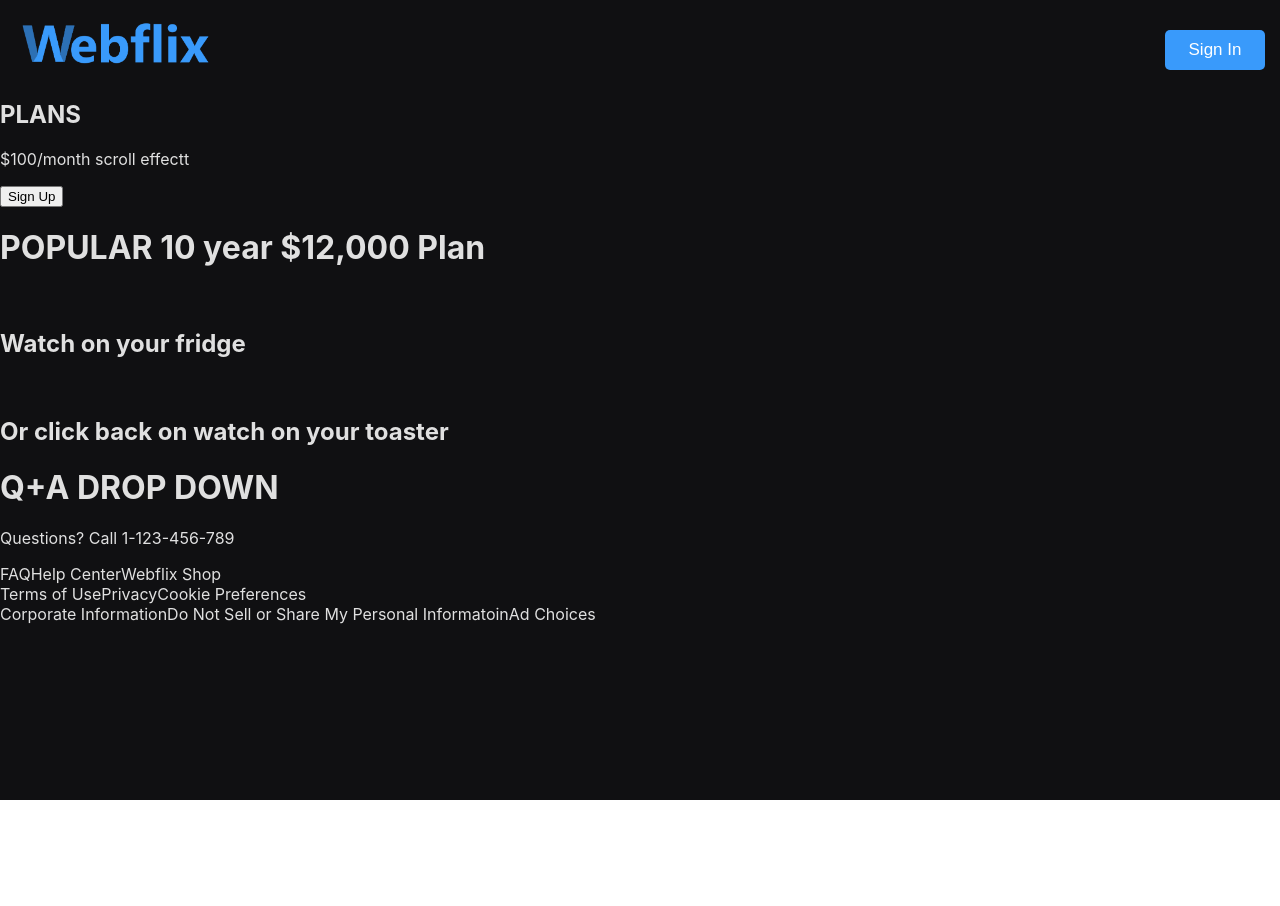
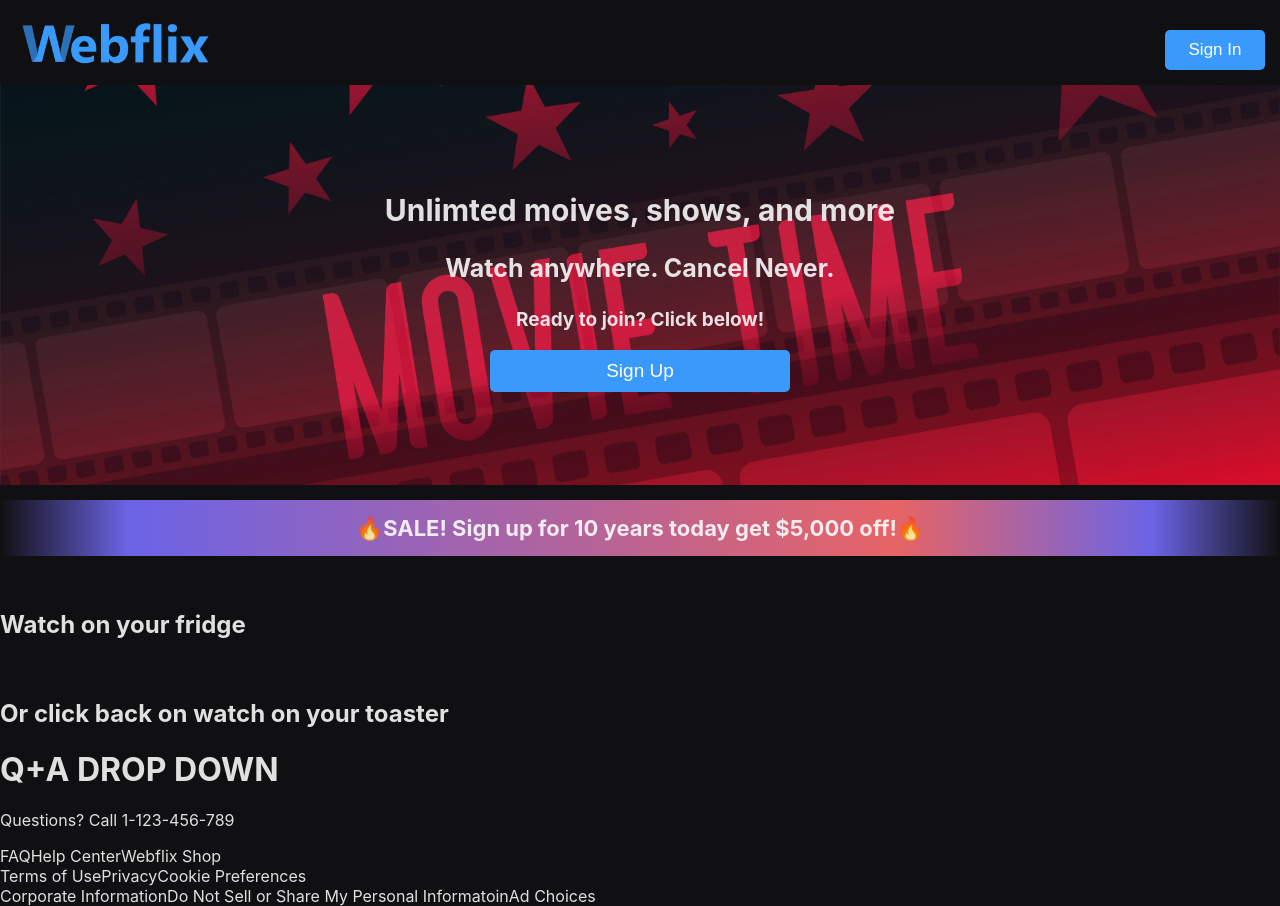
Before and after one commit to Jovans55/Webflix, a React (Vite) app: page / in a window 1280 px wide. Before the commit the page ends 800 px from the top, so only its background shows below. Built offline with nearby package versions, Linux system fonts and the light colour scheme.

Commit message:
Added the sign up button will make sign up a seperate page now, added a funny ad, and some small changes

```diff
--- a/src/Home.jsx
+++ b/src/Home.jsx
@@ -15,12 +15,23 @@ function Home() {
                     </Link>
                 </button>
             </header>
-            <section id='plans'>
-                <h1>PLANS</h1>
-                <p>$100/month scroll effectt</p>
-                <button>Sign Up</button>
+            <section id='signUpHome'>
+                <div>
+                    <h1>Unlimted moives, shows, and more</h1>
+                    <p style={{fontSize: "25px"}}>Watch anywhere. Cancel Never.</p>
+                    <p style={{fontSize: "19px"}}>Ready to join? Click below!</p>
+                    <button style={{
+                        color: "white",
+                        backgroundColor: "#399afb",
+                        width: "300px",
+                        padding: "10px 15px",
+                        border: "none",
+                        borderRadius: "5px",
+                        fontSize: "19px",
+                    }}>Sign Up</button>
+                </div>
             </section>
-            <h1>POPULAR 10 year $12,000 Plan</h1>
+            <h1 id="ad"> 🔥SALE! Sign up for 10 years today get $5,000 off!🔥</h1>
             <section>
                 <img />
                 <h1>Watch on your fridge</h1>
--- a/src/index.css
+++ b/src/index.css
@@ -30,8 +30,34 @@ body {
   padding: 10px 15px;
   border: none;
   border-radius: 5px;
-  margin: 30px 15px 10px;
+  margin: 30px 15px 15px;
   font-size: 17px;
+}
+
+#signUpHome{
+  width: 100vw;
+  height: 50vh;
+  background-image: url("/background.jpg");
+  background-size: cover;
+  background-position: center;
+  background-repeat: no-repeat;
+  display: flex;
+  justify-content: center;
+  align-items: center;
+}
+
+#signUpHome div{
+  margin-bottom: 10px;
+  text-align: center;
+  font-size: 20px;
+  font-weight: bold;
+}
+
+#homeContainer #ad{
+  text-align: center;
+  font-size: 22px;
+  padding: 15px;
+  background: linear-gradient(to right, #101012, #6b64e6 10%, #e66465 70%, #6b64e6 90%, #101012);
 }
 
 /* SIGN IN CSS*/
```
